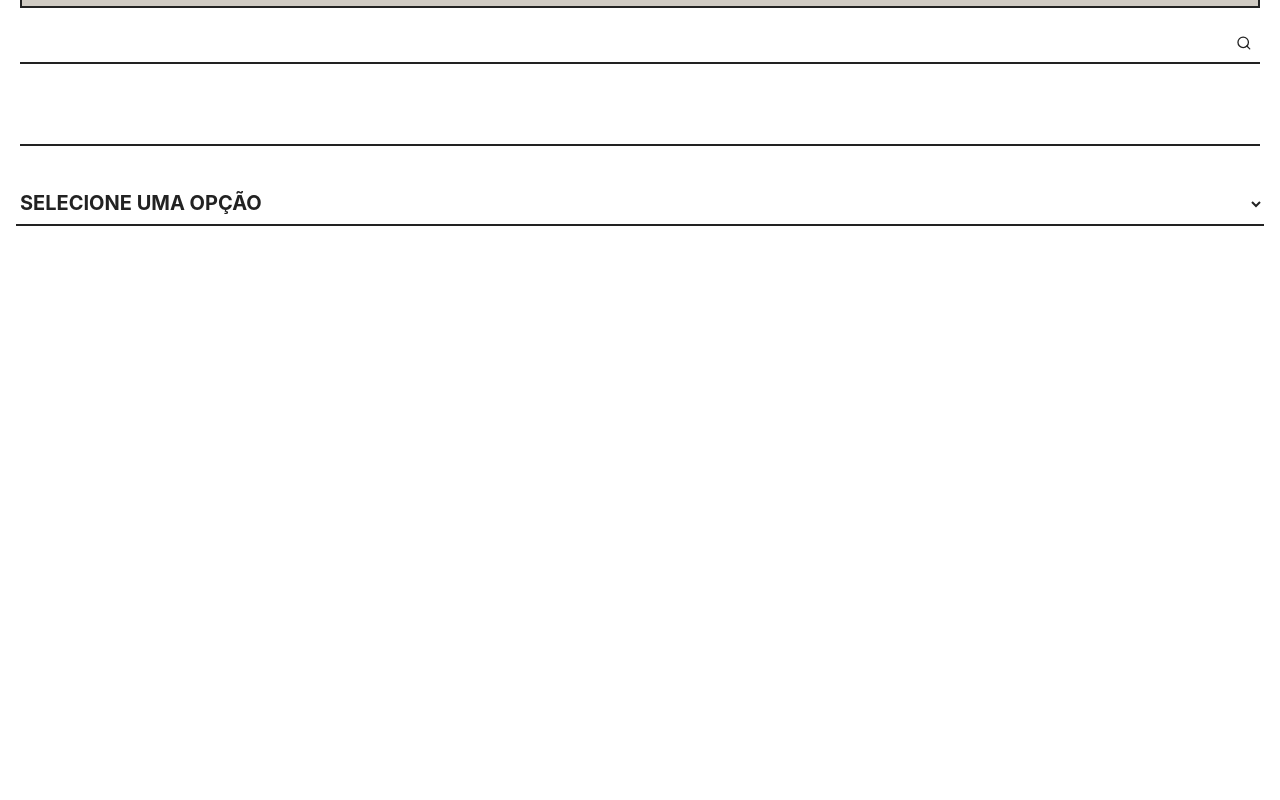
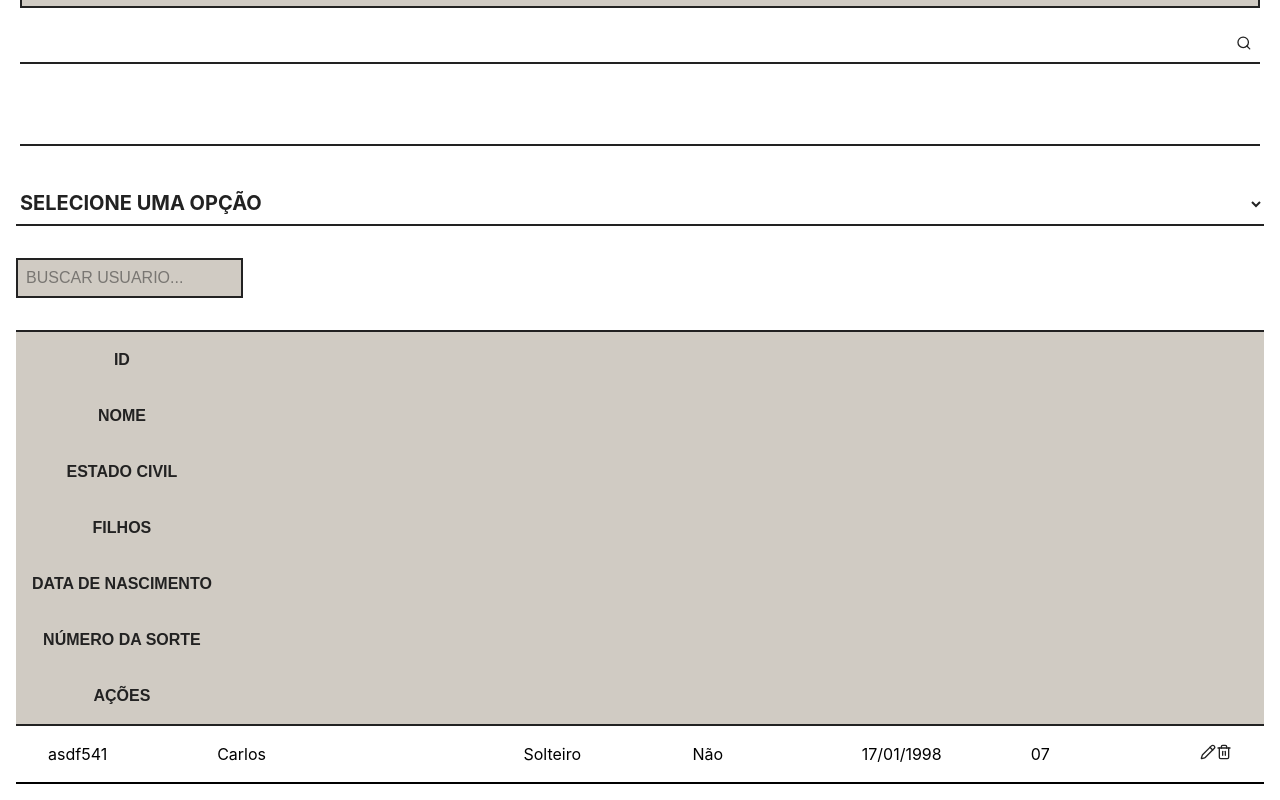
Before and after one commit to michaelprocha/user-registration-react, a React (Vite) app: page / in a window 1280 px wide. Shown: the part 836-1636 px from the top of the page. Before the commit the page ends 1078 px from the top, so only its background shows below. Built offline with nearby package versions, Linux system fonts and the light colour scheme.

Commit message:
creating UserList component

```diff
--- a/package.json
+++ b/package.json
@@ -8,7 +8,8 @@
     "build": "tsc -b && vite build",
     "lint": "eslint .",
     "preview": "vite preview",
-    "test": "vitest"
+    "test": "vitest",
+    "server": "npx json-server ./mock/db.json"
   },
   "dependencies": {
     "@fontsource-variable/inter": "^5.2.8",
--- a/src/App.tsx
+++ b/src/App.tsx
@@ -1,13 +1,17 @@
 import { Trash } from "lucide-react";
 import { Search } from "lucide-react";
-import Icon from "./ui/Icon";
-import Skeleton from "./ui/Skeleton";
-import Text from "./ui/Text";
-import Input from "./ui/Input";
-import Select from "./ui/Select";
-import Header from "./layouts/Header";
+import Icon from "./components/ui/Icon";
+import Skeleton from "./components/ui/Skeleton";
+import Text from "./components/ui/Text";
+import Input from "./components/ui/Input";
+import Select from "./components/ui/Select";
+import Header from "./components/layouts/Header";
+import InputSearch from "./components/common/InputSearch";
+import { useState } from "react";
+import UsersList from "./components/common/UsersList";
 
 function App() {
+  const [value, setValue] = useState("");
   return (
     <>
       <Header />
@@ -85,6 +89,15 @@ function App() {
           ]}
         />
       </div>
+      <div className="p-4 bg-white dark:bg-black">
+        <InputSearch
+          value={value}
+          setValue={setValue}
+        />
+      </div>
+      <div className="p-4 bg-white dark:bg-black w-full">
+        <UsersList />
+      </div>
     </>
   );
 }
--- /dev/null
+++ b/src/components/common/InputSearch.tsx
@@ -0,0 +1,33 @@
+import Input from "../ui/Input";
+import Button from "../ui/Button";
+import { UserRoundSearch } from "lucide-react";
+import Icon from "../ui/Icon";
+import { type SetStateAction, type Dispatch } from "react";
+
+type InputSearchProps = {
+  value: string;
+  setValue: Dispatch<SetStateAction<string>>;
+};
+
+function InputSearch({ value, setValue, ...props }: InputSearchProps) {
+  return (
+    <div className="flex">
+      <Input
+        placeholder="BUSCAR USUARIO..."
+        className="dark:text-white text-black font-grotesk"
+        value={value}
+        onChange={(e) => setValue(e.target.value)}
+      />
+      <Button className="bg-white p-2">
+        <Icon
+          svg={UserRoundSearch}
+          color="tertiary"
+          size="md"
+          {...props}
+        />
+      </Button>
+    </div>
+  );
+}
+
+export default InputSearch;
--- /dev/null
+++ b/src/components/common/UsersList.tsx
@@ -0,0 +1,49 @@
+import Button from "../ui/Button";
+import Icon from "../ui/Icon";
+import { Pencil, Trash2 } from "lucide-react";
+
+function UsersList() {
+  return (
+    <table className="w-full grid ">
+      <thead className="dark:bg-gray-700 bg-gray-300">
+        <tr className="grid justify-between w-full border-y-2 dark:border-y-white border-y-black font-grotesk">
+          <th className="uppercase py-4 px-6 dark:text-white text-black">ID</th>
+          <th className="uppercase p-4 dark:text-white text-black">Nome</th>
+          <th className="uppercase p-4 dark:text-white text-black">
+            Estado civil
+          </th>
+          <th className="uppercase p-4 dark:text-white text-black">Filhos</th>
+          <th className="uppercase p-4 dark:text-white text-black">
+            Data de nascimento
+          </th>
+          <th className="uppercase p-4 dark:text-white text-black">
+            Número da sorte
+          </th>
+          <th className="uppercase py-4 px-6 dark:text-white text-black">
+            Ações
+          </th>
+        </tr>
+      </thead>
+      <tbody>
+        <tr className="flex justify-between pl-4 pr-4 border-b-2 dark:border-gray-500">
+          <td className="p-4 flex-1">asdf541</td>
+          <td className="p-4 flex-2">Carlos</td>
+          <td className="p-4 flex-1">Solteiro</td>
+          <td className="p-4 flex-1">Não</td>
+          <td className="p-4 flex-1">17/01/1998</td>
+          <td className="p-4 flex-1">07</td>
+          <td className="p-4">
+            <Button>
+              <Icon svg={Pencil} />
+            </Button>
+            <Button>
+              <Icon svg={Trash2} />
+            </Button>
+          </td>
+        </tr>
+      </tbody>
+    </table>
+  );
+}
+
+export default UsersList;
```
Also changed, not shown: src/components/layouts/Header.tsx (renamed from src/layouts/Header.tsx), src/components/ui/Button.tsx (renamed from src/ui/Button.tsx), src/components/ui/Icon.tsx (renamed from src/ui/Icon.tsx), src/components/ui/Input.tsx (renamed from src/ui/Input.tsx), src/components/ui/Select.tsx (renamed from src/ui/Select.tsx), src/components/ui/Skeleton.tsx (renamed from src/ui/Skeleton.tsx), src/components/ui/Text.tsx (renamed from src/ui/Text.tsx).
